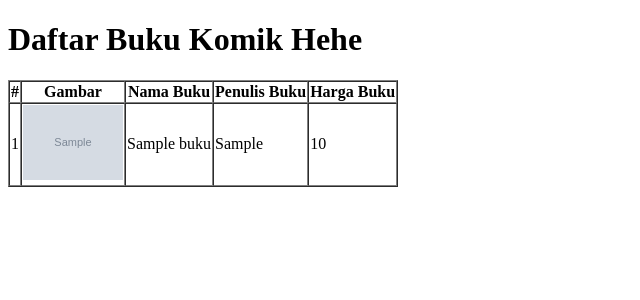
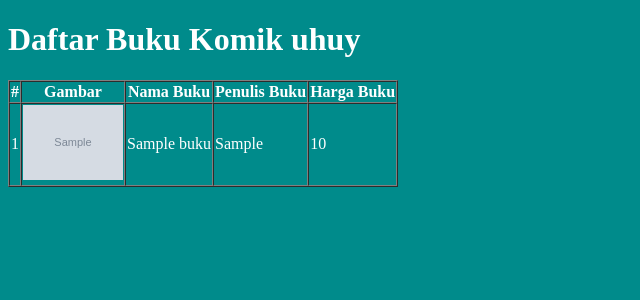
Before and after one commit to hirgy2/prakweb_a_203040023, a PHP site: page / in a window 1280 px wide. Shown: the top 300 px of the page, without its empty margins (0-640 px from the left). Run offline with PHP 8.4, Linux system fonts and the light colour scheme; tables that the repository leaves empty or names only in its code hold one stand-in row (values such as "Sample post"); grey boxes marked "Sample" are stand-in pictures.

Commit message:
mengubah warna background menjadi darkcyan dan mengubah text menjadi warna putih

```diff
--- a/pw/index.php
+++ b/pw/index.php
@@ -21,11 +21,12 @@ $buku = $rows;
   <meta http-equiv="X-UA-Compatible" content="IE=edge">
   <meta name="viewport" content="width=device-width, initial-scale=1.0">
   <title>Buku</title>
+  <link rel="stylesheet" href="style.css">
 </head>
 
 <body>
 
-  <h1>Daftar Buku Komik Hehe</h1>
+  <h1>Daftar Buku Komik uhuy</h1>
 
   <table border="1" cellpading="10" cellspacing="0">
     <tr>
--- /dev/null
+++ b/pw/style.css
@@ -0,0 +1,11 @@
+body {
+    background-color: darkcyan;
+}
+
+h1 {
+    color: white;
+}
+
+tr {
+    color: white;
+}
```
